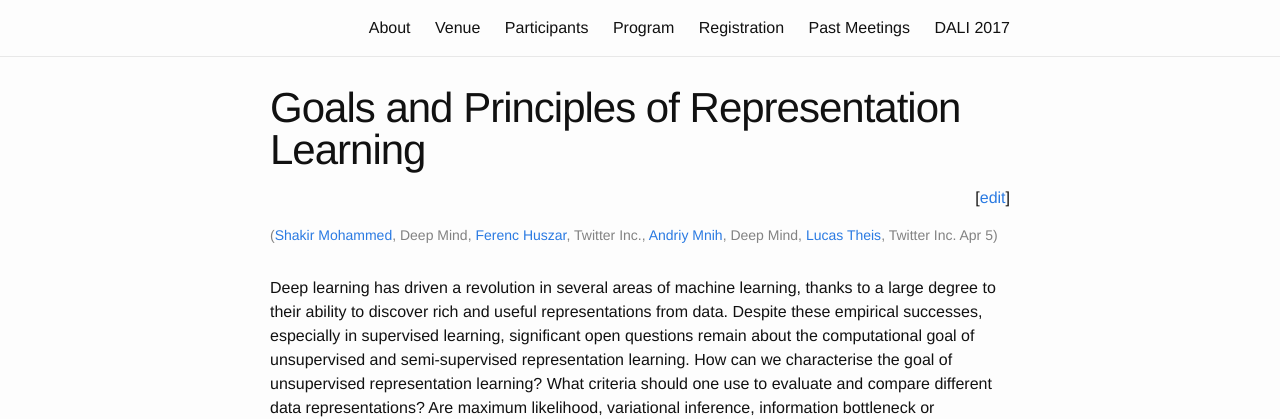
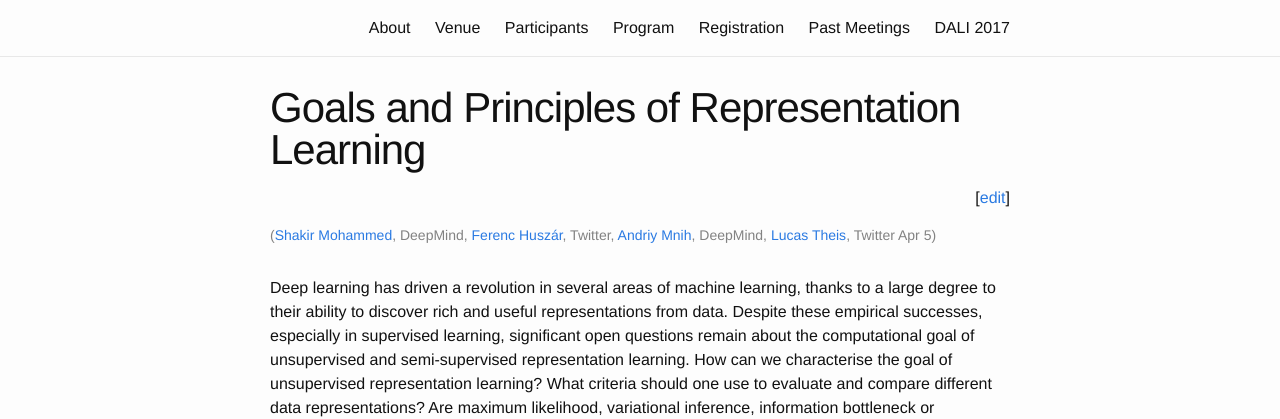
Before and after one commit to dalimeeting/dalimeeting.github.io, a Jekyll site: the page built from _posts/2018-04-05-workshopRepresentationLearning.md, in a window 1280 px wide. Shown: the part 351-770 px from the top of the page. Built offline with Jekyll 4.4.1, drawn with Linux system fonts in a browser that asks for light colours.

Commit message:
Update 2018-04-05-workshopRepresentationLearning.md

```diff
--- a/_posts/2018-04-05-workshopRepresentationLearning.md
+++ b/_posts/2018-04-05-workshopRepresentationLearning.md
@@ -30,19 +30,19 @@ organizers:
 - given: Shakir
   family:  Mohammed
   url: http://shakirm.com/
-  institute: Deep Mind
+  institute: DeepMind
 - given: Ferenc
-  family:  Huszar
+  family:  Husz&aacuter
   url: http://www.inference.vc/
-  institute: Twitter Inc.
+  institute: Twitter
 - given: Andriy
   family:  Mnih
   url: https://www.cs.toronto.edu/~amnih/
-  institute: Deep Mind
+  institute: DeepMind
 - given: Lucas
   family:  Theis
   url: http://theis.io/
-  institute: Twitter Inc.
+  institute: Twitter
 room:
 show_abstracts: false
 talks:
```
